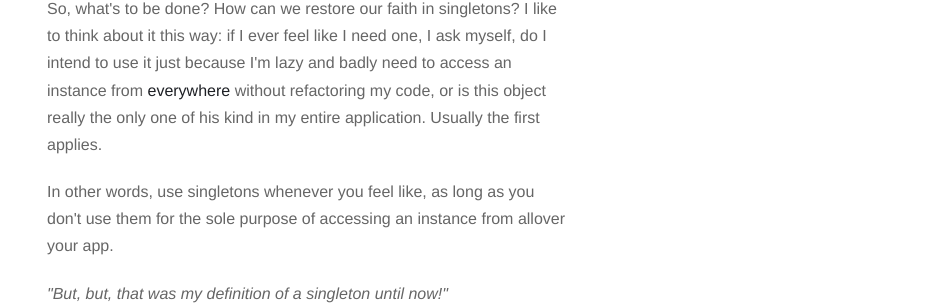
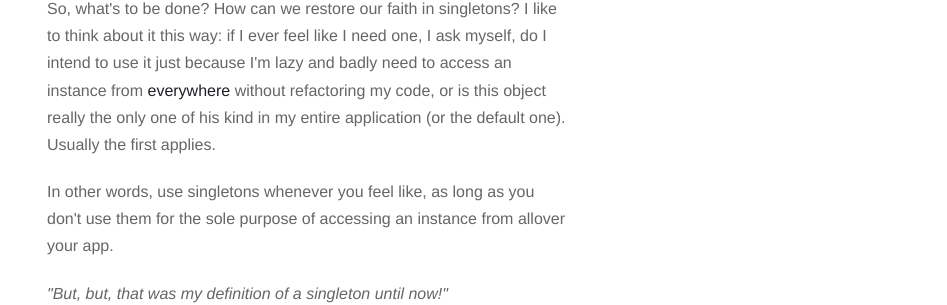
Before and after one commit to valentinradu/valentinradu.github.io, a Jekyll site: the page built from _posts/2015-10-21-are-singletons-bad.md, in a window 1280 px wide. Shown: the part 509-814 px from the top of the page, without its empty margins (333-1280 px from the left). Built offline with Jekyll 4.4.1, drawn with Linux system fonts in a browser that asks for light colours; nearby versions of some CDN libraries; comment, search, counter and statistics services are not loaded.

Commit message:
Are singletons bad?

```diff
--- a/_posts/2015-10-21-are-singletons-bad.md
+++ b/_posts/2015-10-21-are-singletons-bad.md
@@ -14,7 +14,7 @@ Short answer, they are not, quite the opposite. So, what's with the gloomy aura?
 
 No really, it's actually your fault. The way you're abusing them made people who worked on your code think twice before properly using them.
 
-So, what's to be done? How can we restore our faith in singletons? I like to think about it this way: if I ever feel like I need one, I ask myself, do I intend to use it just because I'm lazy and badly need to access an instance from **everywhere** without refactoring my code, or is this object really the only one of his kind in my entire application. Usually the first applies.
+So, what's to be done? How can we restore our faith in singletons? I like to think about it this way: if I ever feel like I need one, I ask myself, do I intend to use it just because I'm lazy and badly need to access an instance from **everywhere** without refactoring my code, or is this object really the only one of his kind in my entire application (or the default one). Usually the first applies.
 
 In other words, use singletons whenever you feel like, as long as you don't use them for the sole purpose of accessing an instance from allover your app.
 
```
